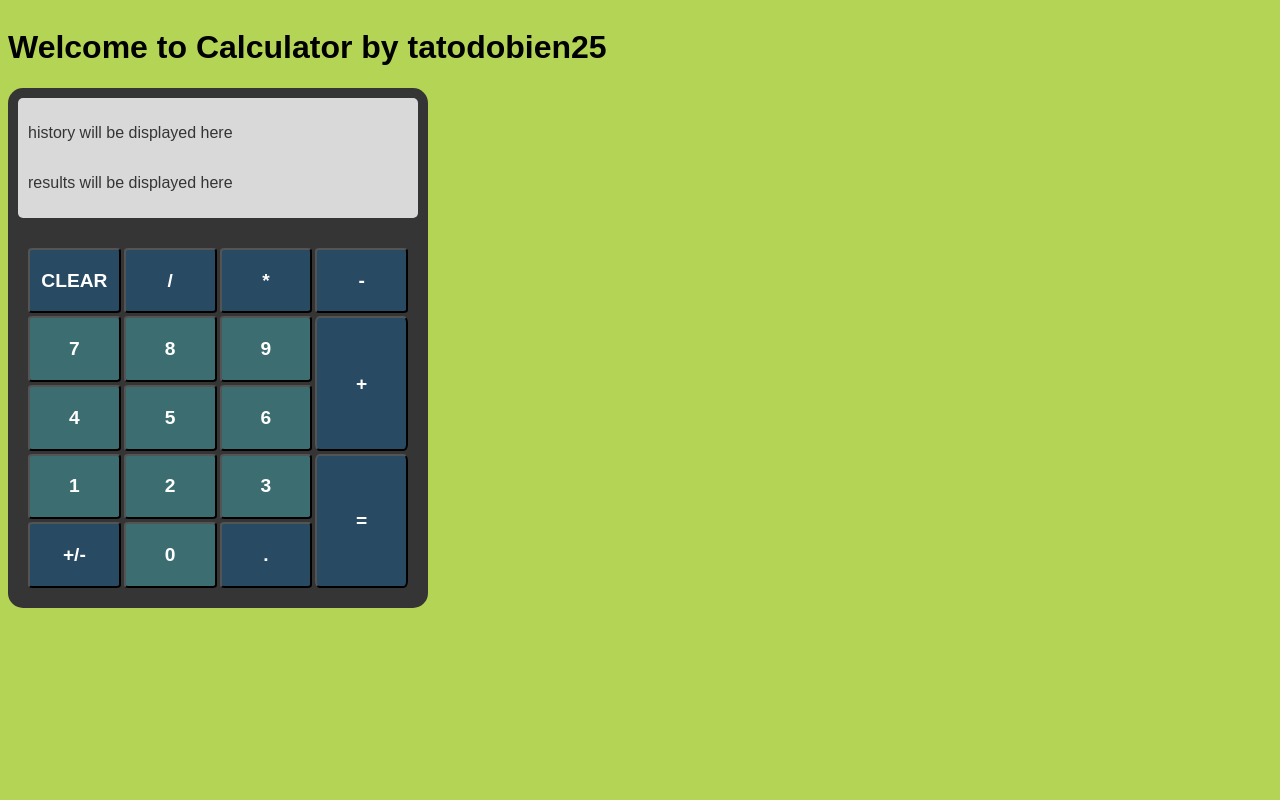
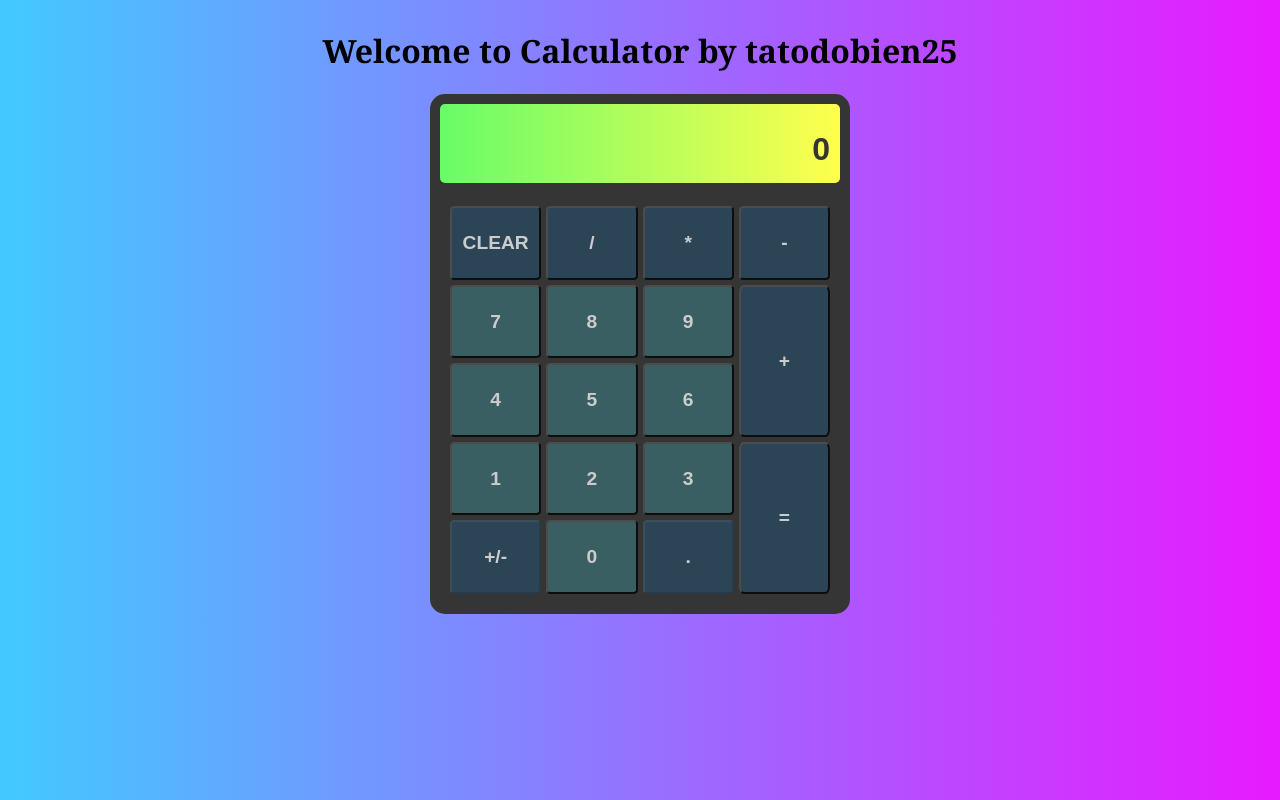
Before and after one commit to tatodobien25/TOP-Calculator, a plain HTML site: page index.html in a window 1280 px wide. Both pictures are taken after a click on the button "CLEAR". Drawn offline with Linux system fonts and the light colour scheme.

Commit message:
add more styles. add functionality for basic operations with 2 operands. clear key and equals key are working

```diff
--- a/index.html
+++ b/index.html
@@ -15,32 +15,35 @@
         <header>
             <h1>Welcome to Calculator by tatodobien25</h1>
         </header>
-        <main>
+        <main class="flex-container">
             <div class="flex-container" id="calculator-body">
                 <div class="flex-container" id="calculator-screen">
-                    <p id="history-input">history will be displayed here</p>
-                    <p id="result">results will be displayed here</p>
+                    <p id="history-input"></p>
+                    <p id="result">0</p>
 
                 </div>
                 <div class="grid-container" id="keys-grid">
-                    <button class="calc-btn sym-btn" id="clear-btn">CLEAR</button>
-                    <button class="calc-btn sym-btn" id="divide-by-btn">/</button>
-                    <button class="calc-btn sym-btn" id="multiply-by-btn">*</button>
-                    <button class="calc-btn sym-btn" id="minus-btn">-</button>
-                    <button class="calc-btn num-btn " id="num7-btn">7</button>
-                    <button class="calc-btn num-btn " id="num8-btn">8</button>
-                    <button class="calc-btn num-btn " id="num9-btn">9</button>
-                    <button class="calc-btn sym-btn" id="plus-btn">+</button>
-                    <button class="calc-btn num-btn" id="num4-btn">4</button>
-                    <button class="calc-btn num-btn" id="num5-btn">5</button>
-                    <button class="calc-btn num-btn" id="num6-btn">6</button>
-                    <button class="calc-btn num-btn" id="num1-btn">1</button>
-                    <button class="calc-btn num-btn" id="num2-btn">2</button>
-                    <button class="calc-btn num-btn" id="num3-btn">3</button>
-                    <button class="calc-btn sym-btn " id="equals-btn">=</button>
-                    <button class="calc-btn sym-btn " id="sign-change-btn">+/-</button>
-                    <button class="calc-btn num-btn" id="num0-btn">0</button>
-                    <button class="calc-btn sym-btn" id="dec-point-btn">.</button>
+                    <button type="button" name="clear-btn" class="calc-btn sym-btn" id="clear-btn">CLEAR</button>
+                    <button type="button" name="divide-by-btn" class="calc-btn sym-btn" id="divide-by-btn">/</button>
+                    <button type="button" name="multiply-by-btn" class="calc-btn sym-btn"
+                        id="multiply-by-btn">*</button>
+                    <button type="button" name="minus-btn" class="calc-btn sym-btn" id="minus-btn">-</button>
+                    <button type="button" name="num7-btn" class="calc-btn num-btn " id="num7-btn">7</button>
+                    <button type="button" name="num8-btn" class=" calc-btn num-btn " id=" num8-btn">8</button>
+                    <button type="button" name="num9-btn" class=" calc-btn num-btn " id=" num9-btn">9</button>
+                    <button type="button" name="plus-btn" class="calc-btn sym-btn" id="plus-btn">+</button>
+                    <button type="button" name="num4-btn" class="calc-btn num-btn" id="num4-btn">4</button>
+                    <button type="button" name="num5-btn" class="calc-btn num-btn" id="num5-btn">5</button>
+                    <button type="button" name="num6-btn" class="calc-btn num-btn" id="num6-btn">6</button>
+                    <button type="button" name="num1-btn" class="calc-btn num-btn" id="num1-btn">1</button>
+                    <button type="button" name="num2-btn" class=" calc-btn num-btn" id="num2-btn">2</button>
+                    <button type="button" name="num3-btn" class="calc-btn num-btn" id="num3-btn">3</button>
+                    <button type="button" name="equals-btn" class="calc-btn sym-btn " id="equals-btn">=</button>
+                    <button type="button" name="sign-change-btn" class="calc-btn sym-btn " id="sign-change-btn"
+                        disabled>+/-</button>
+                    <button type="button" name="num0-btn" class="calc-btn num-btn" id="num0-btn">0</button>
+                    <button type="button" name="dec-point-btn" class="calc-btn sym-btn" id="dec-point-btn"
+                        disabled>.</button>
                 </div>
             </div>
         </main>
--- a/script.js
+++ b/script.js
@@ -27,3 +27,53 @@ function operate(operator, num1, num2) {
         return 'Operator is not valid';
     }
 }
+
+function numberClickHandler(e) {
+    if (operator === '') {
+        firstOperand += this.textContent;
+        resultsDisplay.textContent = firstOperand;
+    } else {
+        secondOperand += this.textContent;
+        historyDisplay.textContent = firstOperand + operator;
+        resultsDisplay.textContent = secondOperand;
+    }
+}
+
+function operatorClickHandler(e) {
+    // console.log(this.textContent);
+    if (operator === '') {
+        operator = this.textContent;
+    } else return;
+}
+
+function equalsClickHandler(e) {
+    if (operator === '') {
+        return;
+    } else {
+        historyDisplay.textContent = firstOperand + operator + secondOperand;
+        resultsDisplay.textContent = operate(operator, +firstOperand, +secondOperand).toString();
+    }
+}
+function clearClickHandler(e) {
+    operator = '';
+    firstOperand = '';
+    secondOperand = '';
+    historyDisplay.textContent = '';
+    resultsDisplay.textContent = '0';
+}
+
+const numberKeys = Array.from(document.querySelectorAll('.num-btn'));
+const historyDisplay = document.getElementById('history-input');
+const resultsDisplay = document.getElementById('result');
+const operatorKeys = [document.getElementById('minus-btn'), document.getElementById('plus-btn'),
+document.getElementById('divide-by-btn'), document.getElementById('multiply-by-btn')];
+const equalsKey = document.getElementById('equals-btn');
+const clearKey = document.getElementById('clear-btn');
+let firstOperand = '';
+let secondOperand = '';
+let operator = '';
+
+numberKeys.forEach(key => key.addEventListener('click', numberClickHandler));
+operatorKeys.forEach(key => key.addEventListener('click', operatorClickHandler));
+equalsKey.addEventListener('click', equalsClickHandler);
+clearKey.addEventListener('click', clearClickHandler);
--- a/style.css
+++ b/style.css
@@ -1,6 +1,16 @@
 body {
     font-family: Arial, Helvetica, sans-serif;
-    background: #b4d455;
+    background: hsla(197, 100%, 63%, 1);
+    background: linear-gradient(90deg, hsla(197, 100%, 63%, 1) 0%, hsla(294, 100%, 55%, 1) 100%);
+}
+
+h1 {
+    font-family: Georgia, 'Times New Roman', Times, serif;
+    text-align: center;
+}
+
+main {
+    align-items: center;
 }
 
 .flex-container {
@@ -21,19 +31,33 @@ body {
 }
 
 #calculator-screen {
-    background-color: #d9d9d9;
+    background: linear-gradient(90deg, rgb(104, 252, 104) 0%, rgb(255, 255, 77) 100%);
     color: #353535;
     border-radius: 5px;
     padding: 10px;
 }
 
+#history-input {
+    align-self: flex-start;
+    font-size: larger;
+    font-weight: 400;
+    margin: 0.35rem 0;
+}
+
+#result {
+    align-self: flex-end;
+    font-size: xx-large;
+    font-weight: 800;
+    margin: 0.35rem 0;
+}
+
 #keys-grid {
     grid-template-columns: repeat(4, 1fr);
     grid-template-rows: repeat(5, 1fr);
-    gap: 3px;
+    gap: 5px;
     padding: 10px;
     height: 450px;
-    margin-top: 20px;
+    margin-top: 13px;
 }
 
 .calc-btn {
@@ -41,6 +65,18 @@ body {
     color: #FFF;
     font-weight: 800;
     font-size: larger;
+    opacity: 0.75;
+    transition: 0.2s;
+}
+
+.calc-btn:hover {
+    opacity: 1;
+    box-shadow: 0 12px 16px 0 rgba(0, 0, 0, 0.24), 0 17px 50px 0 rgba(0, 0, 0, 0.19);
+}
+
+.calc-btn:active {
+    box-shadow: 0 5px #666;
+    transform: translateY(4px);
 }
 
 .num-btn {
```
